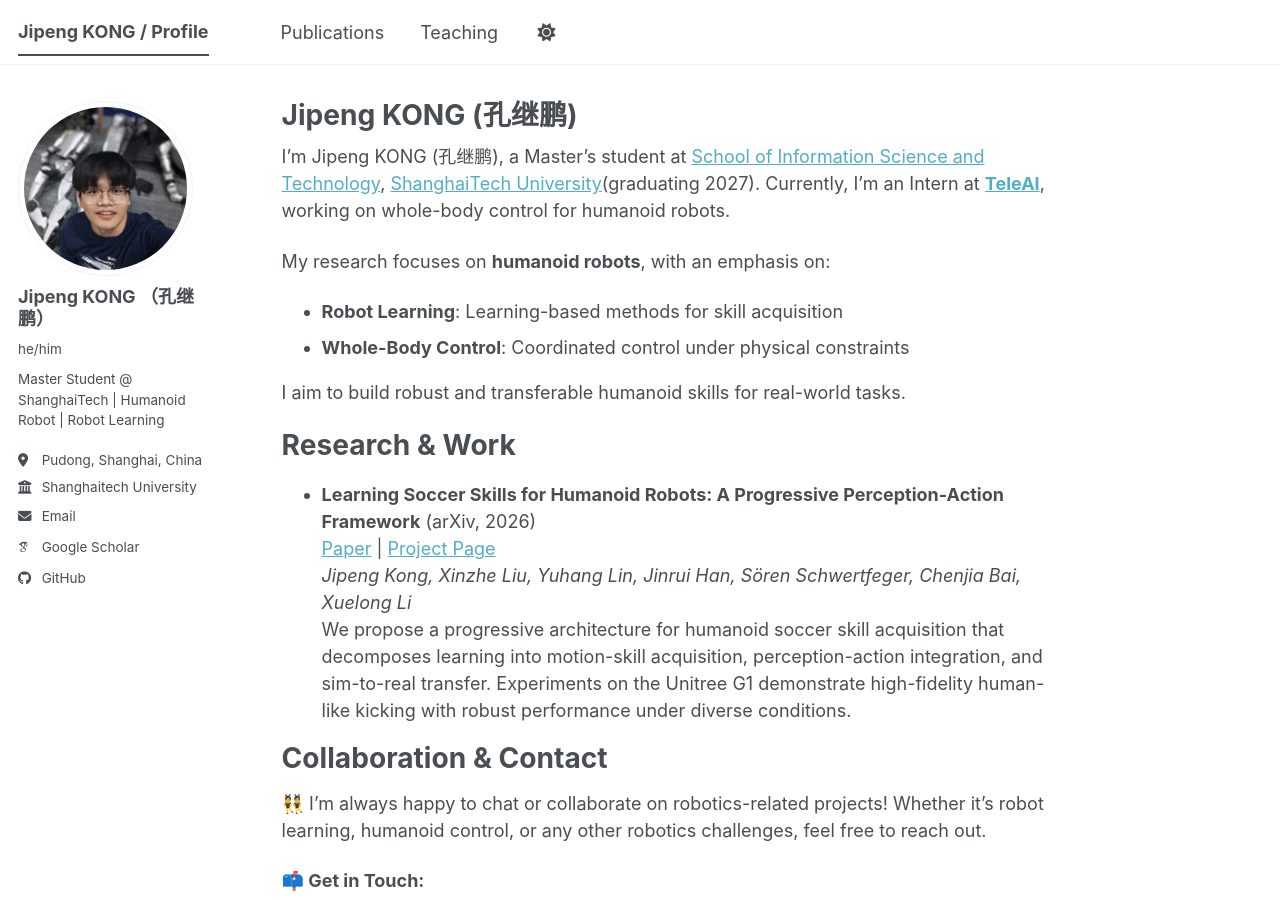
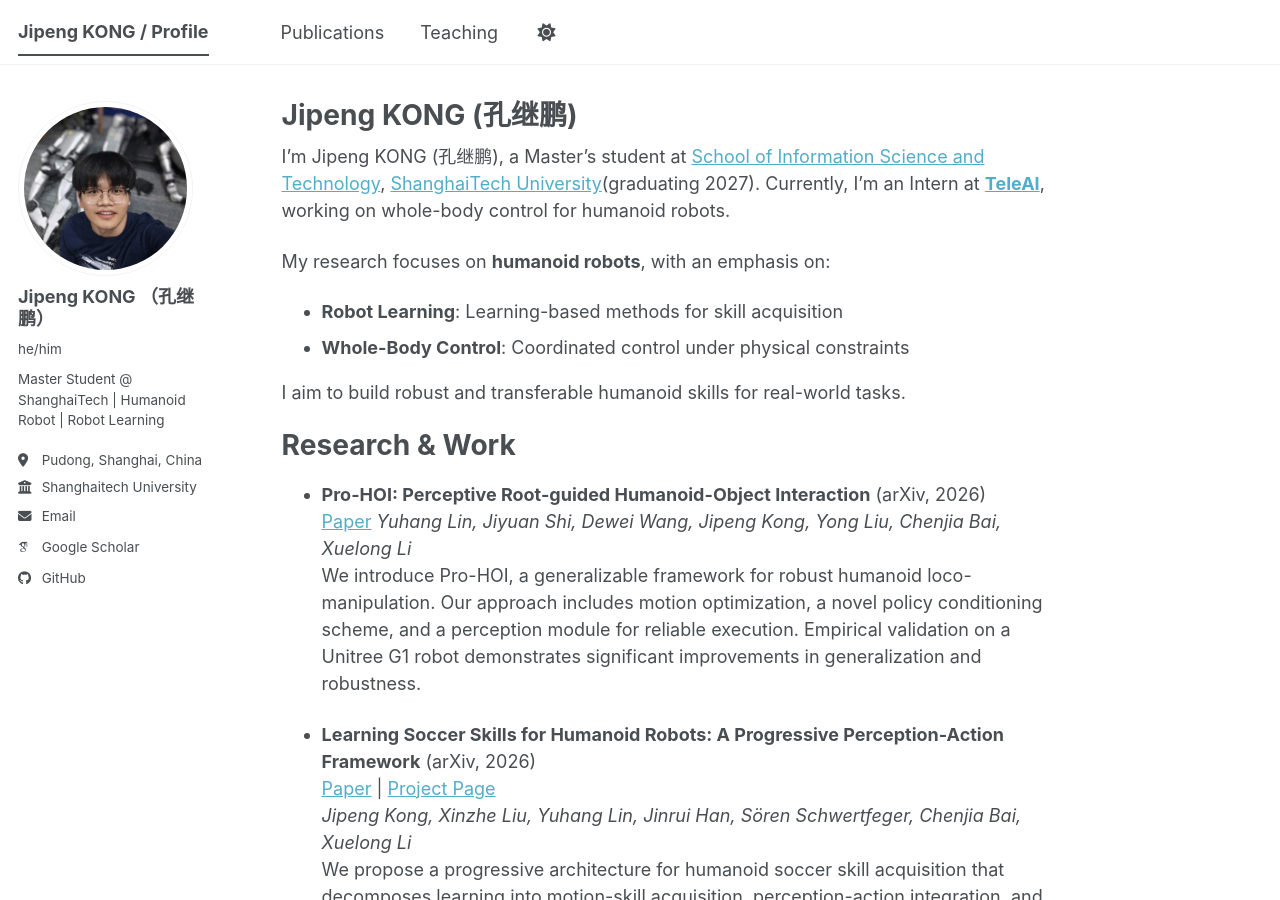
Before and after one commit to KongJipeng/kongjipeng.github.io, a Jekyll site: the page built from _pages/about.md, in a window 1280 px wide and 900 px high. Built offline with Jekyll 4.4.1, drawn with Linux system fonts in a browser that asks for light colours; some web fonts are replaced; a script bundle is joined from its source files by our own code; library files that are not in the unit come from our copies.

Commit message:
Fix: pub

```diff
--- a/_config.yml
+++ b/_config.yml
@@ -89,8 +89,8 @@ publication_category:
   #   title: 'Books'
   # manuscripts:
   #   title: 'Journal Articles'
-  conferences:
-    title: 'Learning Soccer Skills for Humanoid Robots: A Progressive Perception-Action Framework'
+  # conferences:
+  #   title: 'Conference Papers'
 
 # Site Settings
 teaser                   :  # filename of teaser fallback teaser image placed in /images/ for social media previews
--- a/_pages/about.md
+++ b/_pages/about.md
@@ -19,6 +19,12 @@ I aim to build robust and transferable humanoid skills for real-world tasks.
 Research & Work
 ======
 
+- **Pro-HOI: Perceptive Root-guided Humanoid-Object Interaction** (arXiv, 2026)
+  [Paper](https://arxiv.org/abs/2603.01126)
+  *Yuhang Lin, Jiyuan Shi, Dewei Wang, Jipeng Kong, Yong Liu, Chenjia Bai, Xuelong Li*
+  We introduce Pro-HOI, a generalizable framework for robust humanoid loco-manipulation. Our approach includes motion optimization, a novel policy conditioning scheme, and a perception module for reliable execution. Empirical validation on a Unitree G1 robot demonstrates significant improvements in generalization and robustness.
+
+
 - **Learning Soccer Skills for Humanoid Robots: A Progressive Perception-Action Framework** (arXiv, 2026)
   [Paper](https://arxiv.org/abs/2602.05310) | [Project Page](https://soccer-humanoid.github.io/)
   *Jipeng Kong, Xinzhe Liu, Yuhang Lin, Jinrui Han, Sören Schwertfeger, Chenjia Bai, Xuelong Li*
```
